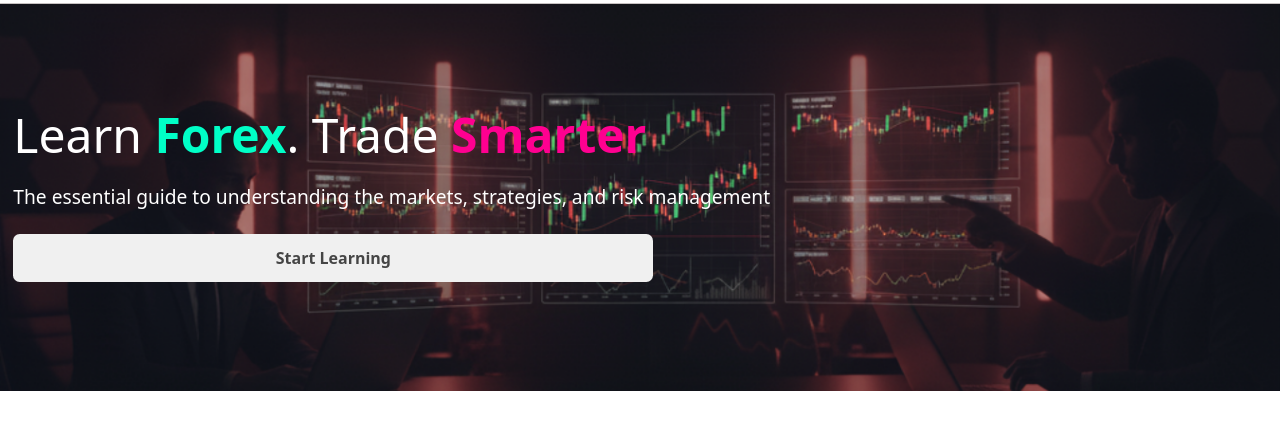
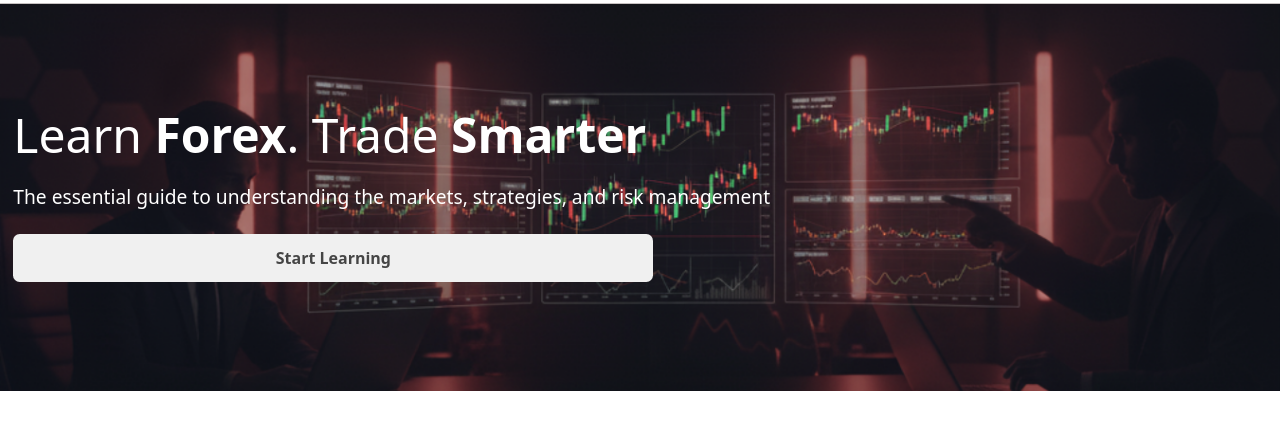
Before and after one commit to parparni/header, a plain HTML site: page index.html in a window 1280 px wide. Shown: the part 58-488 px from the top of the page. Drawn offline with Linux system fonts and the light colour scheme.

Commit message:
Update index.html

```diff
--- a/index.html
+++ b/index.html
@@ -104,10 +104,7 @@
             width: 50%;
             margin-left: 10pt;
         } .ht-txt {
-            color: rgb(255, 0, 144);
-            font-weight: 600 !important;
-        } .ht-txt:first-child {
-            color: rgb(0, 255, 199);
+            font-weight: bold !important;
         }
     </style>
 </head>
```
